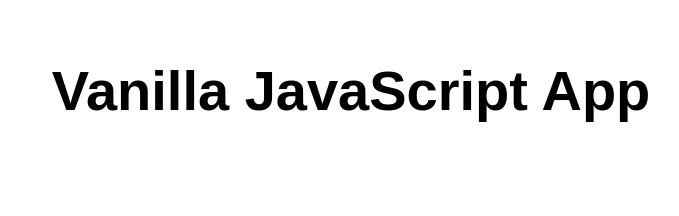
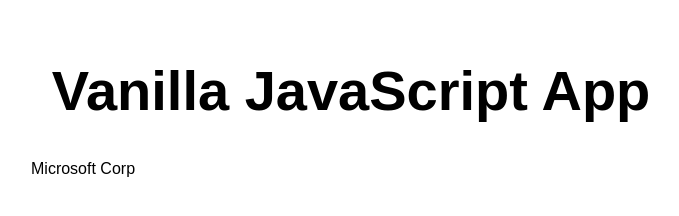
Before and after one commit to rgaur726/build-static-webapp, a plain HTML site: page index.html in a window 1280 px wide. Shown: the whole page, without its empty margins (289-968 px from the left). Drawn offline with Linux system fonts and the light colour scheme.

Commit message:
Added MSFT

```diff
--- a/index.html
+++ b/index.html
@@ -11,6 +11,8 @@
 <body>
   <main>
     <h1>Vanilla JavaScript App</h1>
+    <p>Microsoft Corp </p>
+
   </main>
 </body>
 
```
